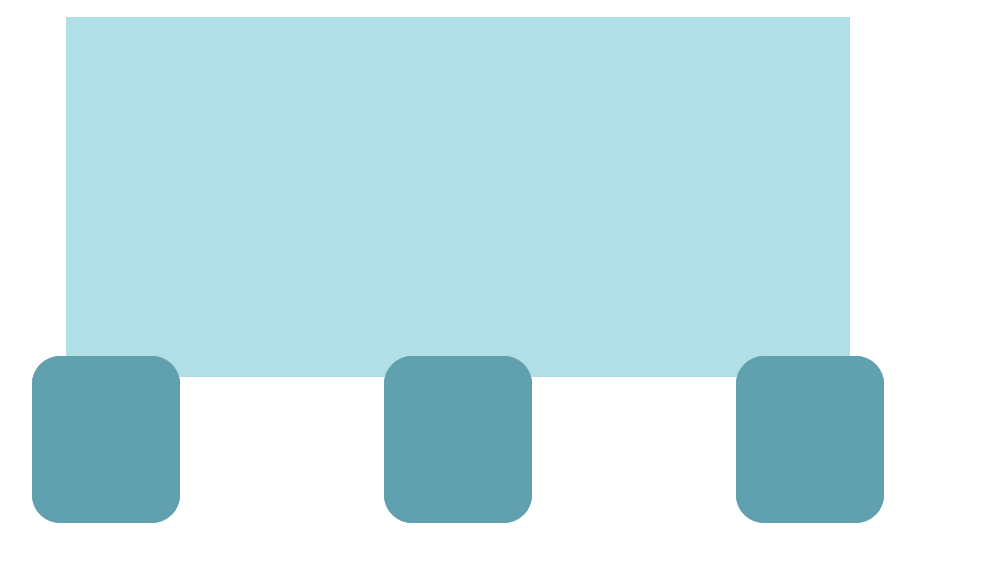
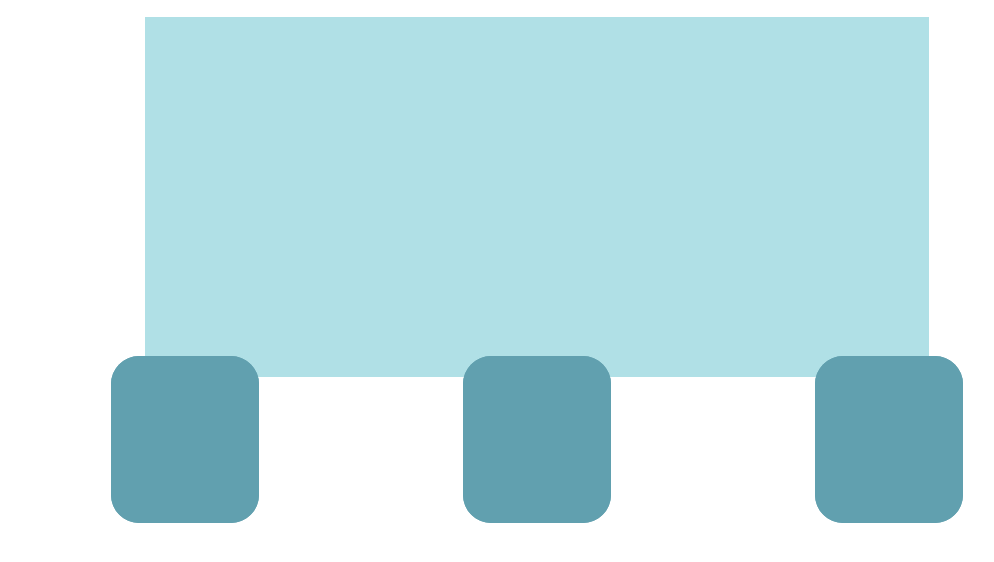
Before and after one commit to Leahie/NovaLang, a Flask app: template templates/home.html in a window 1280 px wide. Shown: the part 56-618 px from the top of the page, without its empty margins (103-1097 px from the left). Run offline with Flask 3, Linux system fonts and the light colour scheme; the template is opened without the code that fills it, so the values that code supplies are empty; some libraries are stand-ins or nearby versions.

Commit message:
fixed the zoom
i fixed the zoom, i did it guys, i fixed it, im so proud, i did it, can you believe it, i did it, woahhhh, i fixfed the soom, les go,  w's, i did it, very cool

```diff
--- a/static/css/style.css
+++ b/static/css/style.css
@@ -10,6 +10,11 @@ h1{
   text-align: center;
 }
 
+body {
+  text-align: center;
+  overflow-x: none;
+}
+
 #text{
   margin: 2vh auto;
   inline-size: 70%;
@@ -19,6 +24,12 @@ h1{
   /*overflow-wrap: break-word; */
   background-color: powderblue;
   scroll-behavior: smooth;
+}
+
+#tryingtocenterthiszoomthinghelpp {
+  display: flex;
+  justify-content: center;
+  text-align: center;
 }
 
 #text-corpus {
--- a/static/js/index.js
+++ b/static/js/index.js
@@ -109,7 +109,7 @@ window.addEventListener('keydown', e => {
         else if (zoom == false){
             zoom = true;
             text.style = 'font-size: 5vw'
-            container.style = 'display: block; height: 45vh'
+            container.style = 'display: inline-block; height: 45vh'
             document.getElementById(countTemp).scrollIntoView()({
                 behavior: 'smooth'
             });
--- a/templates/home.html
+++ b/templates/home.html
@@ -29,6 +29,7 @@
       </nav>
     <!-- MEAT OF THE WEBSITE -->
 
+    <div id="tryingtocenterthiszoomthinghelpp">
       <table>
         <tr>
           <td><div id = "text">
@@ -53,6 +54,7 @@
           </div></td>
         </tr>
       </table>
+    </div>
 
     <script src="/static/js/index.js"></script>
 
```
Lines whose indentation alone changed are shown as unchanged.
